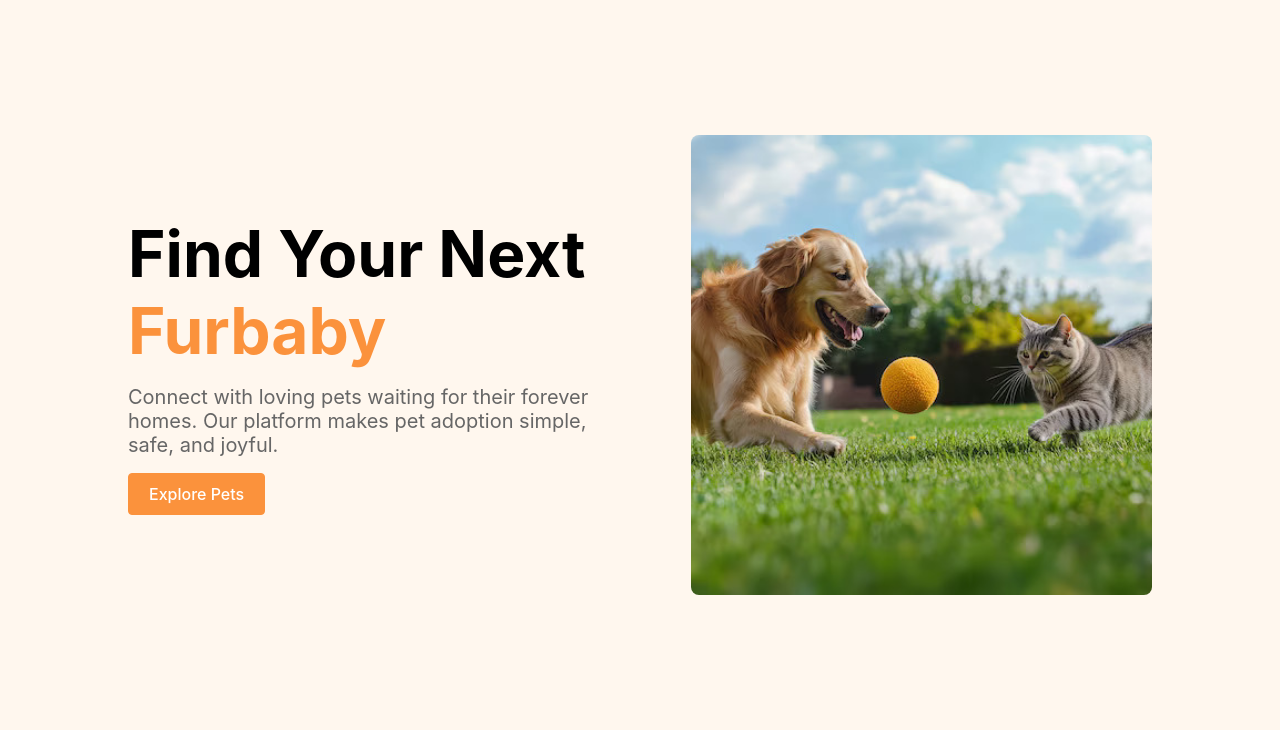
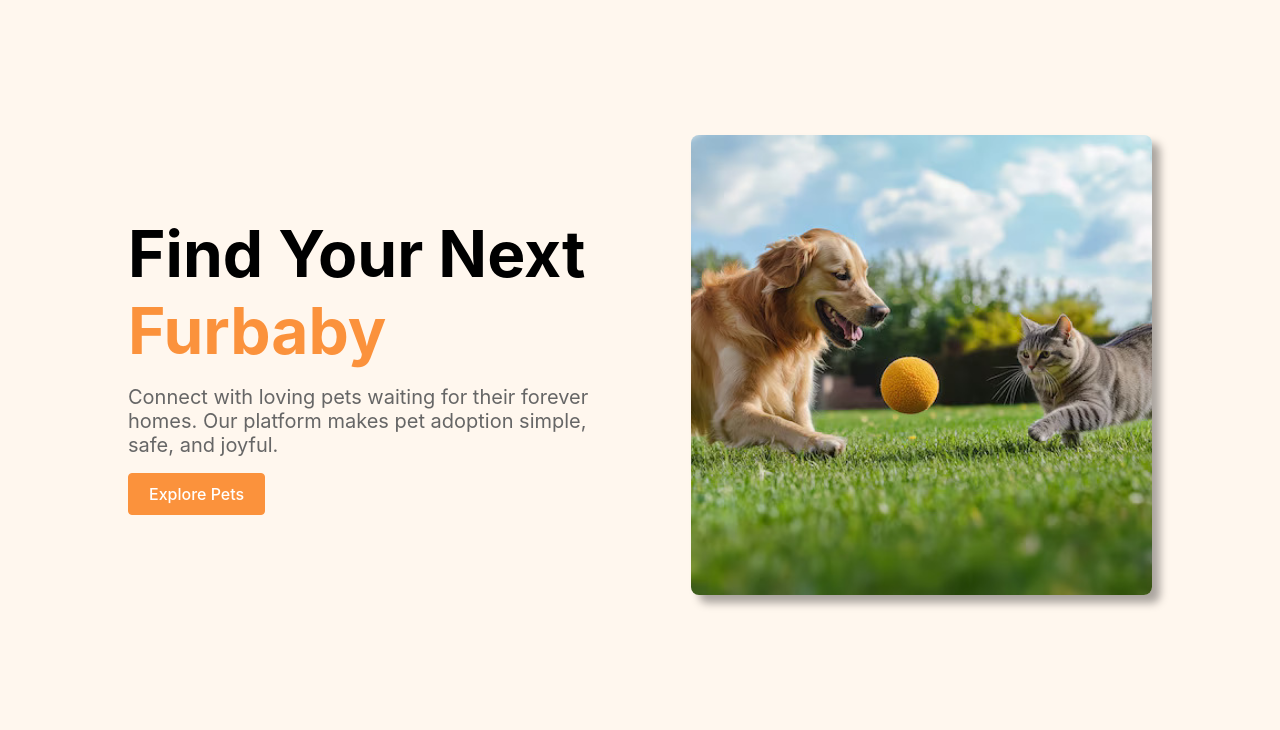
Before and after one commit to userisdabeh/ITPROG.mco, a PHP site: page /src/pages/landingPage/index.php in a window 1280 px wide. Shown: the part 70-800 px from the top of the page. Run offline with PHP 8.4, Linux system fonts and the light colour scheme.

Commit message:
added box shadow to image in hero

```diff
--- a/src/pages/landingPage/components/hero/hero.css
+++ b/src/pages/landingPage/components/hero/hero.css
@@ -33,4 +33,5 @@
     width: 45%;
     aspect-ratio: 1/1;
     object-fit: cover;
+    box-shadow: 8px 8px 8px rgba(0, 0, 0, 0.336);
 }
```
